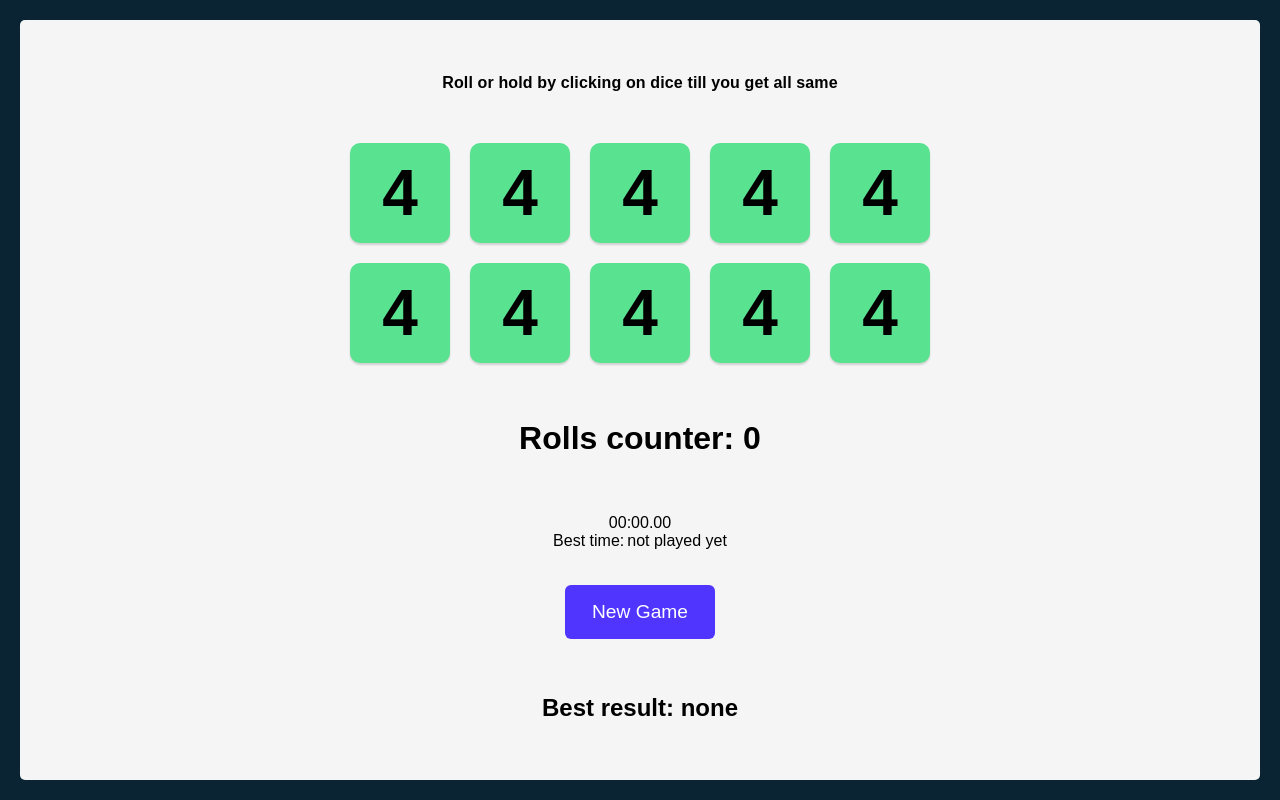
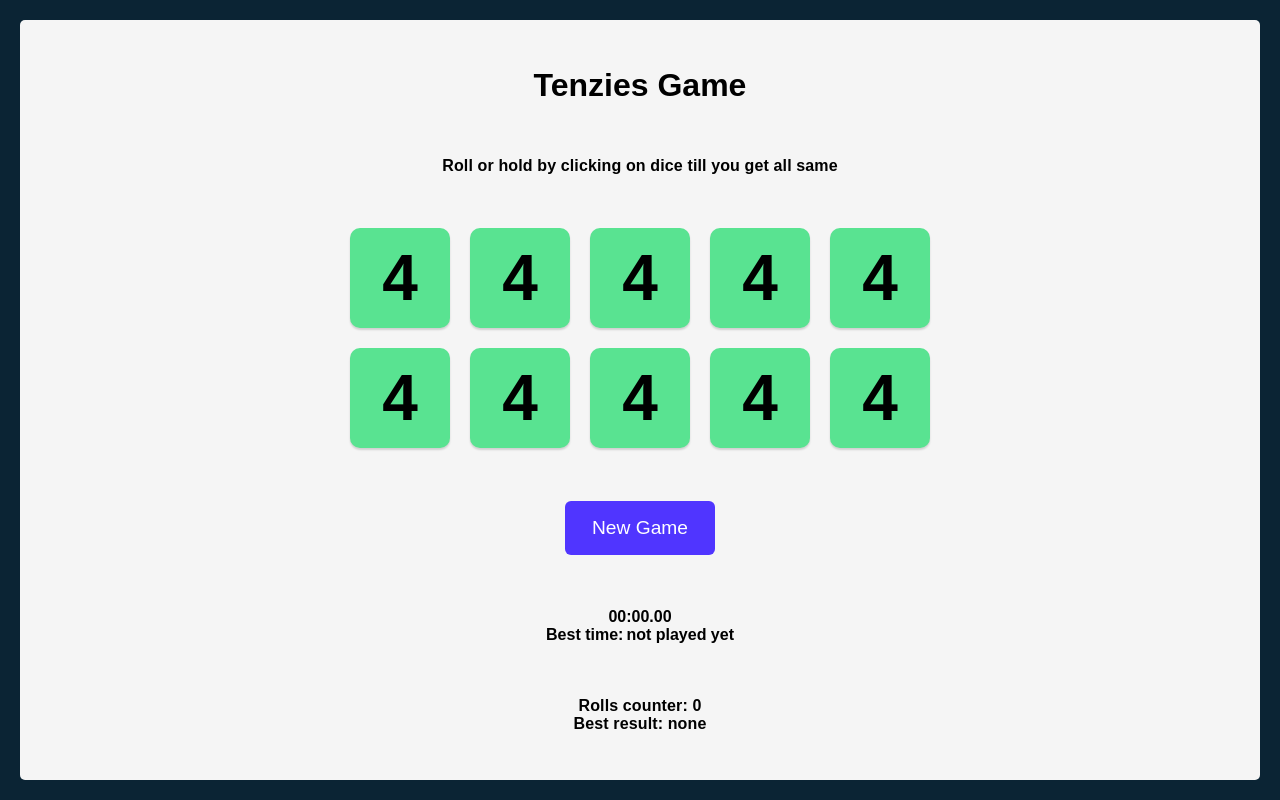
Before and after one commit to rainsab/tenzies, a React (Vite) app: page / in a window 1280 px wide. Built offline with nearby package versions, Linux system fonts and the light colour scheme.

Commit message:
made valid html and right order of tags

```diff
--- a/src/App.jsx
+++ b/src/App.jsx
@@ -99,14 +99,17 @@ export default function App() {
 
     return (
         <main>
+            <h1>Tenzies Game</h1>
             <p>Roll or hold by clicking on dice till you get all same</p>
             <div className="dice-container">
                 {diceElements}
             </div>
-            <h1>Rolls counter: {clicks}</h1>
+            {tenzies ? <NewGame button={button} /> : <Roll button={button} />}
             <Stopwatch tenzies={tenzies} dice={dice} time={time} runTime={runTime} showTime={showTime} />
-            {tenzies ? <NewGame button={button} /> : <Roll button={button} />}
-            <h2>Best result: {bestResult}</h2>
+            <div className="text-center">
+                <p>Rolls counter: {clicks}</p>
+                <p>Best result: {bestResult}</p>
+            </div>
         </main>
     )
 }
--- a/src/NewGame.jsx
+++ b/src/NewGame.jsx
@@ -2,6 +2,6 @@ import React from "react";
 
 export default function NewGame(props) {
     return (
-        <button className="roll-dice" onClick={() => props.button()}>New Game</button>
+        <button className="button" onClick={() => props.button()}>New Game</button>
     )
 }
--- a/src/Roll.jsx
+++ b/src/Roll.jsx
@@ -2,6 +2,6 @@ import React from "react";
 
 export default function Roll(props) {
     return (
-        <button className="roll-dice" onClick={() => props.button()}>Roll</button>
+        <button className="button" onClick={() => props.button()}>Roll</button>
     )
 }
--- a/src/Stopwatch.jsx
+++ b/src/Stopwatch.jsx
@@ -35,7 +35,7 @@ export default function Stopwatch(props) {
     }, [bestTime]);
 
     return (
-        <div className="stopwatch-container">
+        <div className="text-center">
             <div className="stopwatch">
                 <span>{("0" + Math.floor((props.time / 60000) % 60)).slice(-2)}:</span>
                 <span>{("0" + Math.floor((props.time / 1000) % 60)).slice(-2)}.</span>
--- a/src/style.css
+++ b/src/style.css
@@ -7,11 +7,16 @@ body {
   background-color: #0B2434;
   padding: 1.25rem;
   font-family: 'Karla', sans-serif;
+  font-weight: bold;
+}
+
+h1 {
+  margin: 0;
 }
 
 p {
-  font-weight: bold;
   letter-spacing: 0.008em;
+  margin: 0;
 }
 
 main {
@@ -49,7 +54,7 @@ main {
   font-size: 4rem;
 }
 
-.roll-dice {
+.button {
   width: 150px;
   padding: 1rem;
   border: none;
@@ -60,15 +65,15 @@ main {
   font-family: 'Karla', sans-serif;
 }
 
-.roll-dice:focus {
+.button:focus {
   outline: none;
 }
 
-.roll-dice:active {
+.button:active {
   box-shadow: inset 5px 5px 10px -3px rgba(0, 0, 0, 0.7);
 }
 
-.stopwatch-container {
+.text-center {
   text-align: center;
 }
 
```
